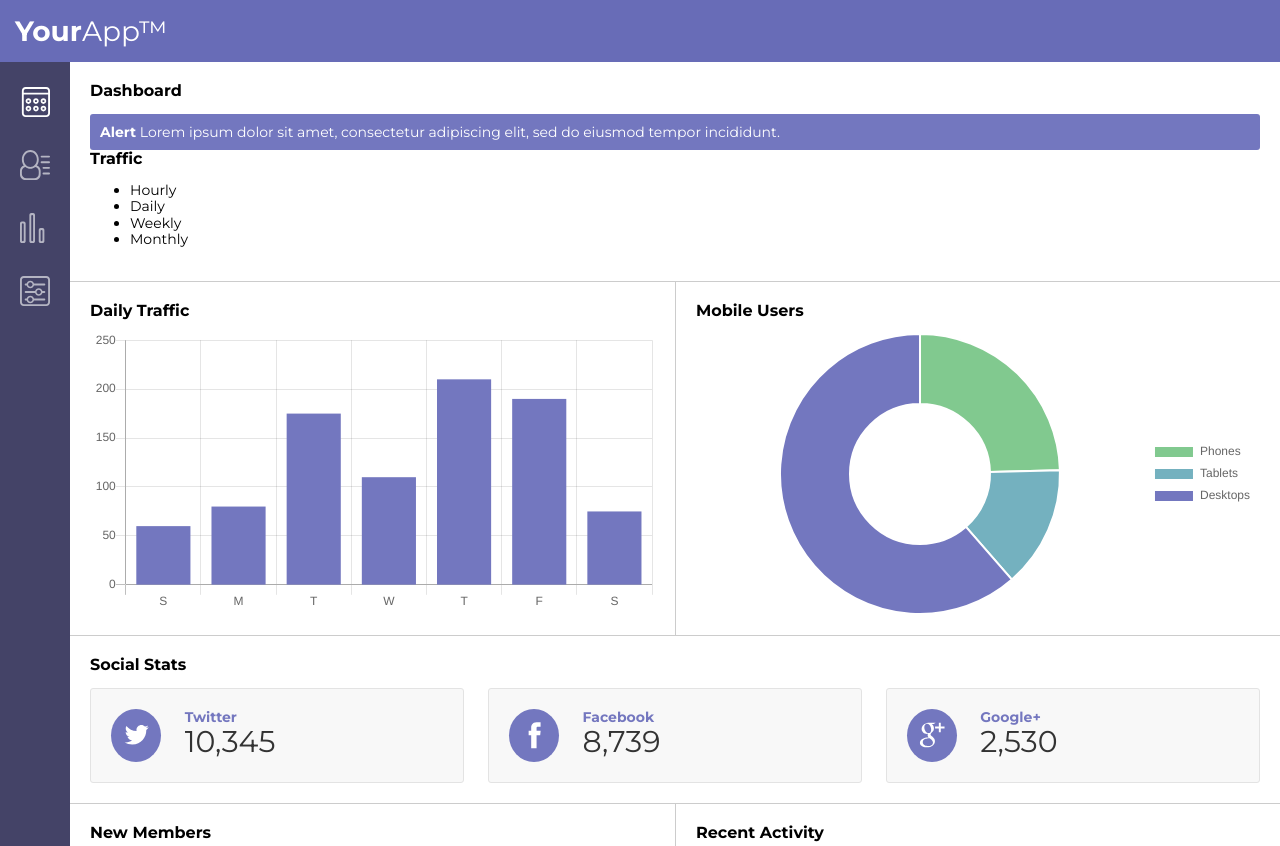
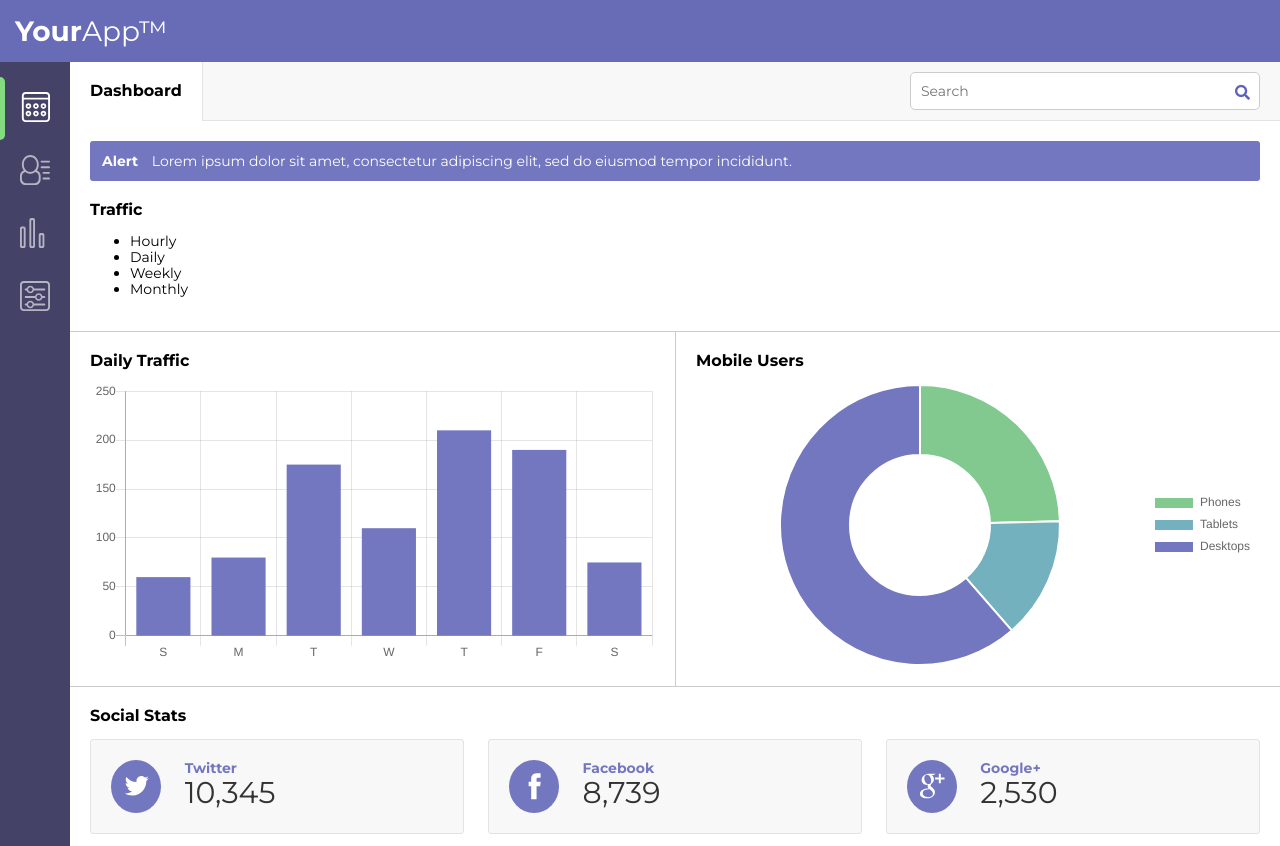
Before and after one commit to harrynortham/webapp-dashboard, a plain HTML site: page index.html in a window 1280 px wide. Shown: the top 846 px of the page. Drawn offline with nearby package versions, Linux system fonts and the light colour scheme.

Commit message:
added font awesome, search bar and active state for nav

```diff
--- a/css/styles.css
+++ b/css/styles.css
@@ -52,6 +52,7 @@ nav ul > li{
   display: inline-block;
   padding:12px;
       width: 25%;
+      position: relative;
 }
 nav ul > li img{
   width: 30px;
@@ -65,6 +66,8 @@ nav ul > li:hover img{
 nav ul > li.active img{
     opacity: 1;
 }
+
+
 
 
 .dashboard,
@@ -82,11 +85,14 @@ padding:20px;
 .alert{
   background: #7377bf;
   color:white;
-  padding:10px;
+  padding:12px;
   border-radius: 3px;
+  margin-bottom: 20px;
 }
 .alert span{
 font-weight: bold;
+padding-right: 10px;
+
 }
 
 .social-stats .social-list{
@@ -170,7 +176,7 @@ i {
   border: solid #686cb7;
   border-width: 0 1px 1px 0;
   display: inline-block;
-  padding: 3px;
+  padding: 5px;
 }
 
 .right {
@@ -196,7 +202,7 @@ i {
 /*buttons**/
 
 .btn{
-  padding:15px;
+  padding:12px;
   border-radius: 5px;
   border: 0;
   background: grey;
@@ -228,7 +234,7 @@ i {
 .message-user input,
 .message-user textarea{
   border: 1px solid #ccc;
-  padding: 15px;
+  padding: 12px;
   border-radius: 5px;
   background: #f6f6f6;
     margin-bottom: 15px;
@@ -253,7 +259,7 @@ i {
   width: 100%;
   border: 1px solid #ccc;
 padding: 15px;
-height: 45px;
+height: 40px;
 border-radius: 5px;
 background: #f6f6f6;
 }
@@ -271,6 +277,22 @@ background: #f6f6f6;
   hyphens: auto;
 }
 
+.dashboard-header .dashboard-search input{
+  width: 100%;
+  padding: 10px;
+  border-radius: 5px;
+  border: 1px solid #ccc;
+}
+
+.search { position: relative;}
+.search .fa-search {
+  position: absolute;
+  top: 13px;
+  right: 10px;
+  font-size: 15px;
+  color: #5e62bf;
+}
+
 /*Media queries*/
 
 @media only screen and (min-width: 768px) {
@@ -284,12 +306,27 @@ grid-area: nav;
 
 nav ul{
 display: block;
+margin: 15px 0;
 }
 
 nav ul > li {
     display: block;
-    padding: 25px 0 5px 0;
+    padding: 15px 0;
     width: 100%;
+}
+
+nav ul > li.active::before{
+  content: '';
+  border-left: 5px solid #85db80;
+  border-radius: 0 5px 5px 0;
+  height: 100%;
+  position: absolute;
+  left:0;
+  top:0;
+}
+
+.dashboard-header{
+grid-area: dashboard-header;
 }
 
 .dashboard{
@@ -324,6 +361,32 @@ grid-area: message-user;
 grid-area: settings;
 }
 
+.dashboard-header{
+  display: flex;
+}
+
+.dashboard-header .dashboard-title{
+  padding: 20px;
+}
+
+.dashboard-header .dashboard-title h2{
+  margin-bottom: 0;
+}
+
+.dashboard-header .dashboard-search{
+  background: #f8f8f8;
+    padding: 10px 20px 8px 0;
+border-left: 1px solid #e3e3e3;
+border-bottom: 1px solid #e3e3e3;
+flex: 1;
+    text-align: right;
+}
+.search {
+  position: relative;
+  max-width: 350px;
+  float:right;
+width: 100%;
+}
 
 .mobile-users,
 .recent-activity,
@@ -342,6 +405,7 @@ grid-area: settings;
     grid-template-columns: 70px 1fr 1fr;
     grid-template-areas:
 "header header header"
+"nav dashboard-header dashboard-header"
 "nav dashboard dashboard"
 "nav daily-traffic mobile-users"
 "nav social-stats social-stats"
--- a/index.html
+++ b/index.html
@@ -9,6 +9,7 @@
   <link rel="stylesheet" href="css/styles.css">
   <link rel="stylesheet" href="css/toggle-switch.css">
   <link href="https://fonts.googleapis.com/css?family=Montserrat:400,700" rel="stylesheet">
+  <link rel="stylesheet" href="https://use.fontawesome.com/releases/v5.8.1/css/all.css" integrity="sha384-50oBUHEmvpQ+1lW4y57PTFmhCaXp0ML5d60M1M7uH2+nqUivzIebhndOJK28anvf" crossorigin="anonymous">
 </head>
 
 <body>
@@ -25,8 +26,18 @@
       </ul>
     </nav>
 
+    <div class="dashboard-header">
+    <div class="dashboard-title"><h2>Dashboard</h2></div>
+    <div class="dashboard-search">
+      <div class="search">
+        <span class="fa fa-search"></span>
+      <input type="text" placeholder="Search" />
+    </div>
+    </div>
+  </div>
+
     <div class="dashboard" id="dashboard">
-      <h2>Dashboard</h2>
+
       <div class="alert"><span>Alert</span> Lorem ipsum dolor sit amet, consectetur adipiscing elit, sed do eiusmod tempor incididunt.</div>
 <h2>Traffic</h2>
       <ul>
```
